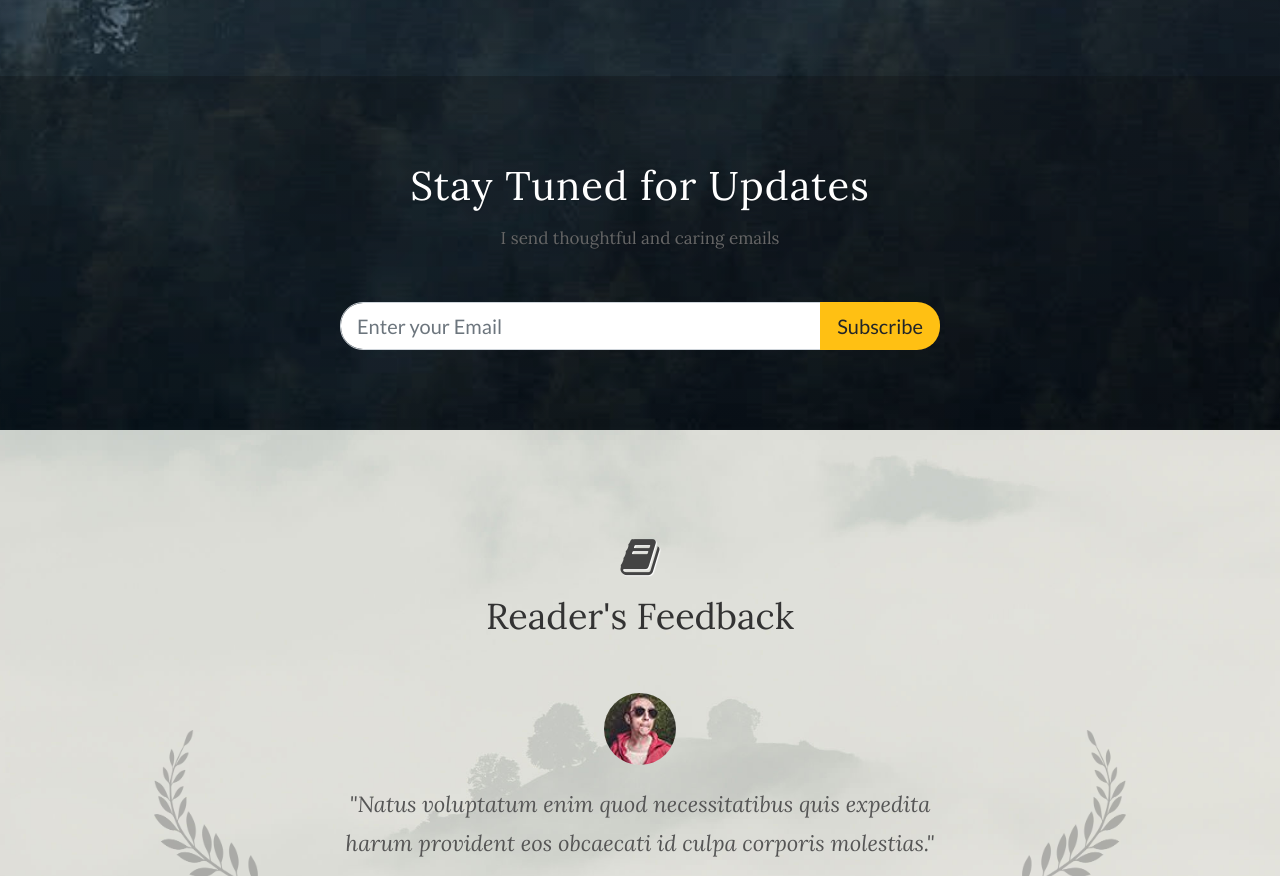
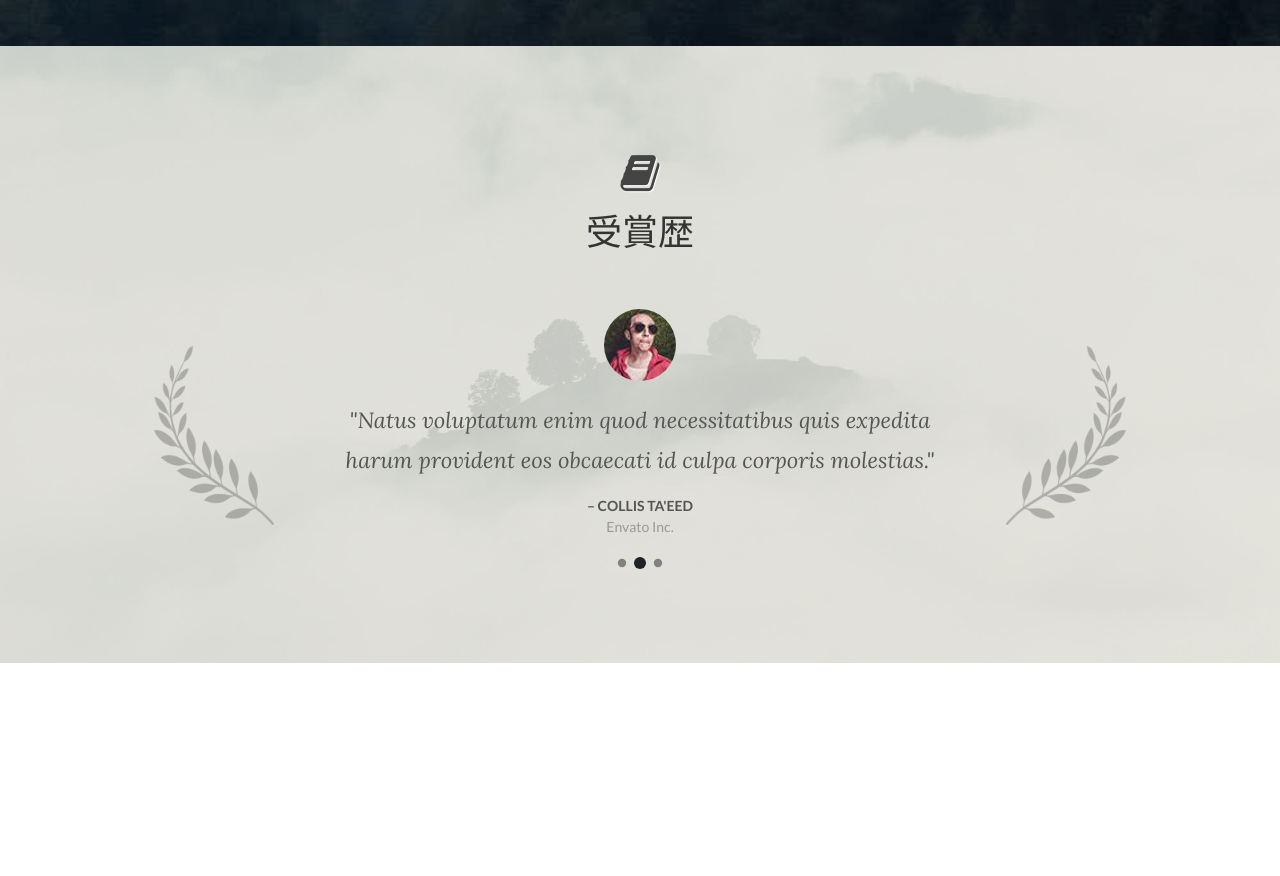
Before and after one commit to cnagama2/KAORI, a plain HTML site: page index.html in a window 1280 px wide. Shown: the part 2592-3468 px from the top of the page. Drawn offline with Linux system fonts and the light colour scheme.

Commit message:
feedback→受賞歴

```diff
--- a/index.html
+++ b/index.html
@@ -247,7 +247,7 @@
 						<div class="center"><a href="#" class="button button-large button-white button-light capitalize topmargin-lg bottommargin button-rounded">View all Books</a></div>
 					</div>
 
-					<div class="dark subscribe-widget center topmargin-sm" style="background-color: rgba(0,0,0,.25); padding: 80px 0;">
+					<!-- <div class="dark subscribe-widget center topmargin-sm" style="background-color: rgba(0,0,0,.25); padding: 80px 0;">
 						<div class="container clearfix">
 							<div class="divcenter" style="max-width: 600px;">
 								<div class="heading-block center nobottomborder">
@@ -265,7 +265,7 @@
 								</form>
 							</div>
 						</div>
-					</div>
+					</div> -->
 
 					<div class="video-wrap" style=" height: auto; position: absolute; left: 0; bottom: 0; z-index:1;">
 						<div class="video-overlay" style="background: -moz-linear-gradient(top,  rgba(30,35,42,1) 21%,, rgba(30,35,42,0) 100%); background: -webkit-linear-gradient(top,  rgba(30,35,42,1) 21%,rgba(30,35,42,0) 100%); background: linear-gradient(to bottom,  rgba(30,35,42,1) 21%,rgba(30,35,42,0) 100%); filter: progid:DXImageTransform.Microsoft.gradient( startColorstr='#001e232a', endColorstr='#1e232a',GradientType=0 );">
@@ -281,7 +281,7 @@
 
 						<div class="heading-block nobottomborder">
 							<i class="icon-book3 i-plain i-large divcenter center"></i>
-							<h3 class="nott t400 ls0" style="font-size: 36px;">Reader's Feedback</h3>
+							<h3 class="nott t400 ls0" style="font-size: 36px;">受賞歴</h3>
 						</div>
 
 					</div>
```
